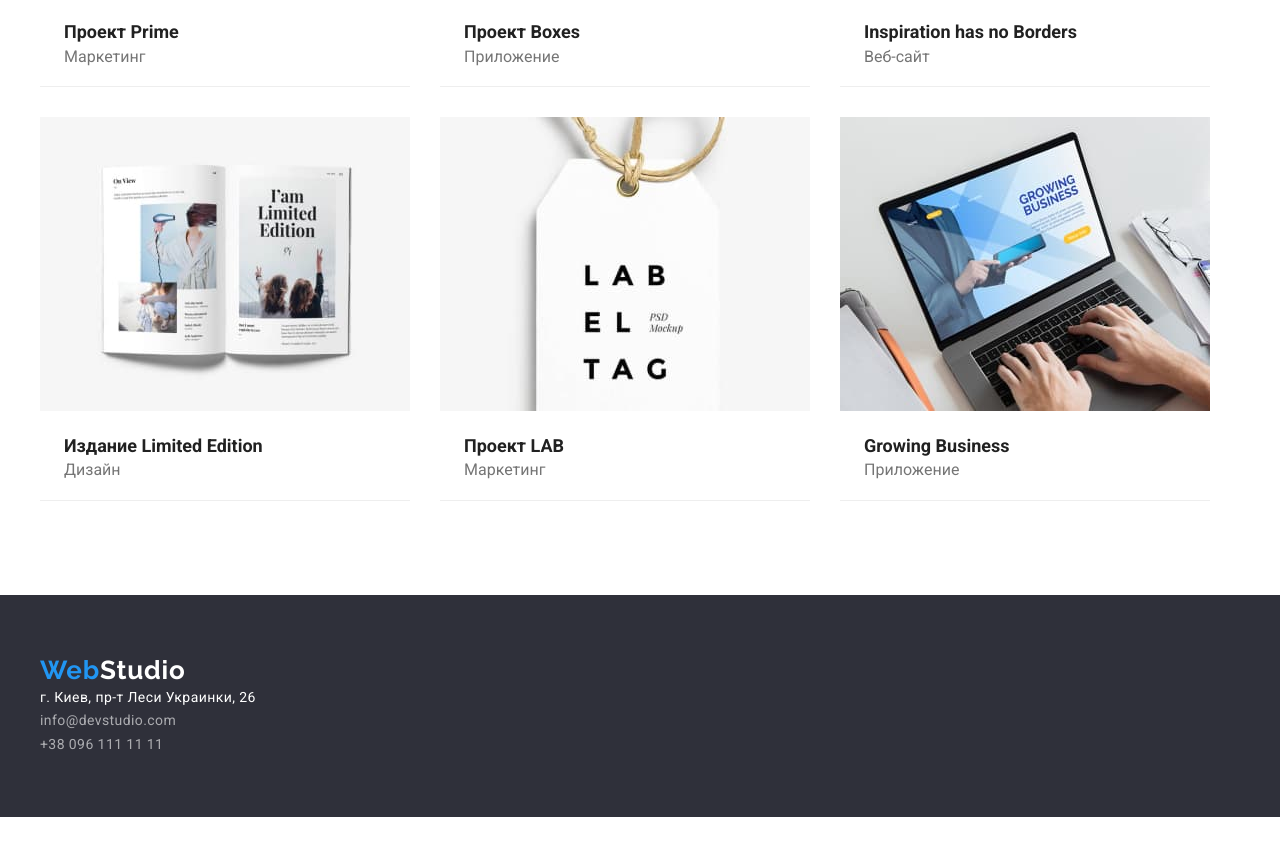
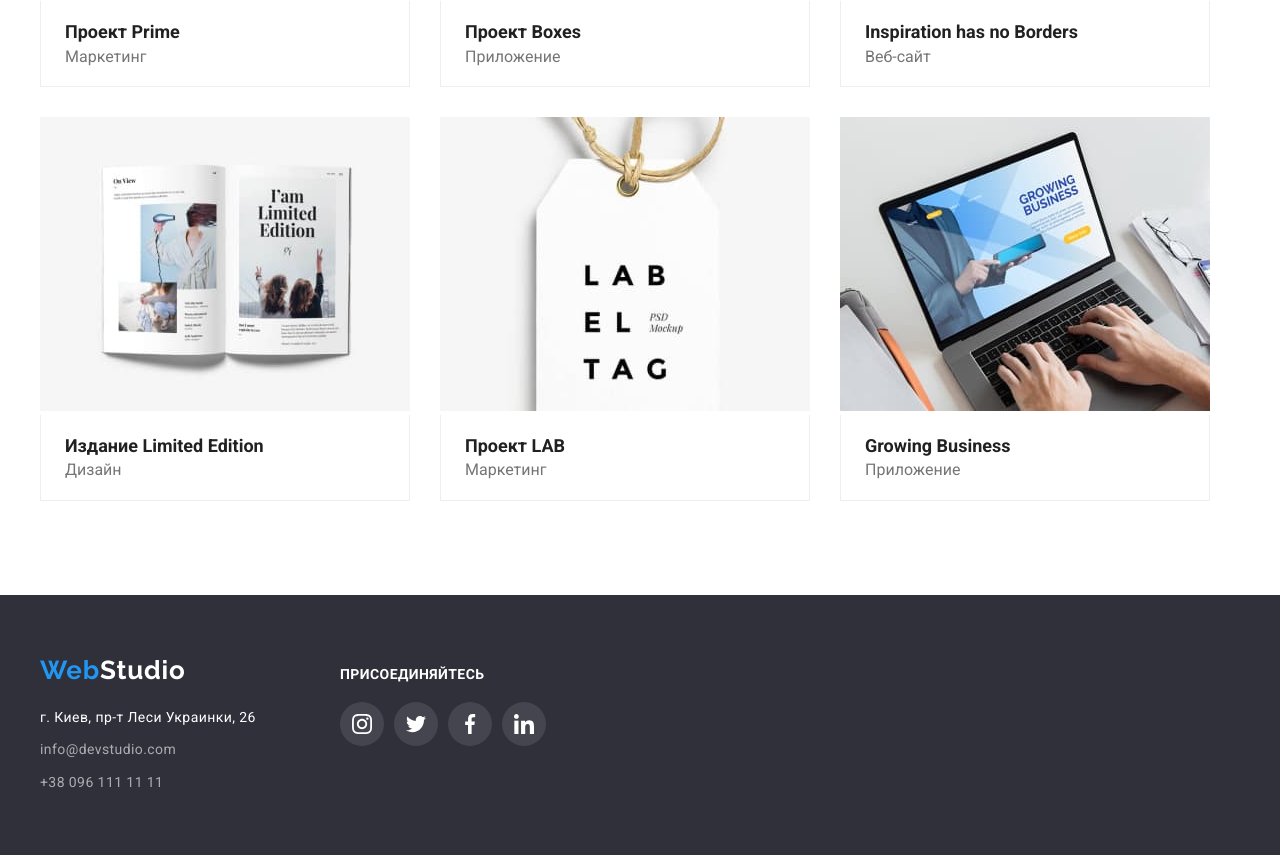
Before and after one commit to Dara431/goit-markup-hw-04, a plain HTML site: page portfolio.html in a window 1280 px wide. Shown: the part 973-1828 px from the top of the page. Before the commit the page ends 1790 px from the top, so only its background shows below. Drawn offline with Linux system fonts and the light colour scheme.

Commit message:
push-fixed

```diff
--- a/css/styles.css
+++ b/css/styles.css
@@ -9,6 +9,7 @@
   --team-background-color: #f5f4fa;
   --botton-hover-blue: #188ce8;
   --social-links-color: #afb1b8;
+  --border-color: #eeeeee;
 }
 
 body {
@@ -47,7 +48,6 @@ header {
 /* Site nav */
 .container .all-nav {
   width: 1200px;
-
   padding-left: 15px;
   padding-right: 15px;
   margin-right: auto;
@@ -113,6 +113,7 @@ header {
   font-size: 14px;
   margin-left: auto;
   line-height: 1.2;
+  height: 80px;
   letter-spacing: 0.02em;
 }
 .header-contact-list-item {
@@ -133,13 +134,20 @@ header {
   fill: currentColor;
   height: 80px;
 }
-
 .head-contact-link:hover,
 .head-contact-link:focus {
   color: var(--accent-color);
   cursor: pointer;
 }
-.class {
+.class-header-logo {
+  font-family: Raleway;
+  font-style: normal;
+  font-weight: bold;
+  font-size: 26px;
+  line-height: 31px;
+  letter-spacing: 0.03em;
+  text-decoration: none;
+  color: #2196f3;
   padding-top: 24px;
   padding-bottom: 24px;
 }
@@ -480,7 +488,6 @@ header {
   width: 370px;
   margin-right: 30px;
   margin-bottom: 30px;
-  border-bottom: 1px solid #eeeeee;
 }
 .flex-elements:nth-child(3n) {
   margin-right: 0;
@@ -507,9 +514,7 @@ header {
   margin-top: 0;
   margin-bottom: 0;
   padding-bottom: 4px;
-  padding-top: 20px;
-  padding-right: 24px;
-  padding-left: 24px;
+
   color: var(--primary-text-color);
 }
 .text-card {
@@ -519,18 +524,27 @@ header {
   line-height: 1.2;
   margin-top: 0;
   margin-bottom: 0;
-  padding-bottom: 20px;
-  padding-right: 24px;
-  padding-left: 24px;
+
   color: var(--secondary-text-color);
 }
 .flex-elements {
   box-sizing: border-box;
 }
+.flex {
+  padding: 20px 24px;
+  border-left: 1px solid var(--border-color);
+  border-right: 1px solid var(--border-color);
+  border-bottom: 1px solid var(--border-color);
+}
+/* footer*/
+.footer-container {
+  display: flex;
+  align-items: baseline;
+  padding: 0 15px;
+  margin: 0 auto;
+}
 
-/* footer*/
-
-.class {
+.logo-footer {
   font-family: Raleway;
   font-style: normal;
   font-weight: bold;
@@ -540,20 +554,18 @@ header {
   padding-top: 0;
   letter-spacing: 0.03em;
   text-decoration: none;
-  color: #2196f3;
+  color: var(--accent-color);
+  margin-bottom: 20px;
 }
 .another-class {
   color: var(--background-color-white);
   margin-left: -7px;
 }
-
 .second-class {
   color: var(--primary-text-color);
   margin-left: -7px;
-}
-.logo-first {
-  display: block;
-  margin-bottom: 20px;
+  padding-top: 24px;
+  padding-bottom: 24px;
 }
 
 .info {
@@ -567,8 +579,7 @@ header {
 }
 .site-footer {
   background-color: var(--hero-background-grey);
-  padding-bottom: 60px;
-  padding-top: 60px;
+  padding: 60px 0;
 }
 .info-map {
   color: var(--background-color-white);
@@ -599,8 +610,7 @@ header {
   font-weight: 700;
   font-size: 14px;
   line-height: 16px;
-  padding-bottom: 20px;
-  margin-bottom: 0;
+  margin-bottom: 20px;
   margin-top: 0;
   letter-spacing: 0.03em;
   text-transform: uppercase;
@@ -618,9 +628,10 @@ header {
 .footer-social-icon {
   display: flex;
 }
-.logo-footer-class {
-  margin-bottom: 20px;
+a.link {
+  display: block;
 }
+
 .footer-first:not(:last-child) {
   padding-right: 10px;
 }
--- a/portfolio.html
+++ b/portfolio.html
@@ -17,7 +17,7 @@
     <header>
       <div class="container all-nav">
         <nav class="main-nav">
-          <a class="class" href
+            <a class="class-header-logo" href
             >Web
             <span class="second-class">Studio</span>
           </a>
@@ -51,12 +51,13 @@
             >
           </li>
         </ul>
+        </ul>
       </div>
     </header>
     <main>
+    <section class="list-section">
+      <div class="container buttons-list">
         <h1 hidden>Портфолио</h1>
-      <div class="container buttons-list">
-        <section class="list-section">
           <ul class="buttons list">
             <li class="btn-list">
               <button type="button" class="button portfolio all">Все</button>
@@ -203,26 +204,28 @@
     </main>
 
     <footer class="site-footer">
-      <div class="container">
-        <div class="logo-footer">
-          <a class="class" href
+      <div class="footer-container container">
+            <div>
+              <a class="logo-footer link" href="./index.html"
                 >Web
                 <span class="another-class">Studio</span>
               </a>
-        </div>
+
                <address class="info">
               <ul class="contact-info list">
-            <li>
-              <a href="https://goo.gl/maps/gQr4hHUSBrAV48xG7" class="info-map"
+                <li class="footer-class">
+                  <a
+                    href="https://goo.gl/maps/gQr4hHUSBrAV48xG7"
+                    class="info-map"
                     >г. Киев, пр-т Леси Украинки, 26</a
                   >
                 </li>
-            <li>
+                <li class="footer-class">
                   <a href="mailto:info@devstudio.com" class="information"
                     >info@devstudio.com</a
                   >
                 </li>
-            <li class="last">
+                <li class="footer-class">
                   <a href="tel:+380961111111" class="information"
                     >+38 096 111 11 11</a
                   >
@@ -230,6 +233,44 @@
               </ul>
             </address>
           </div>
+
+
+            <div class="footer-social-link-wrapper">
+            <p class="footer-title">Присоединяйтесь</p>
+            <ul class="footer-social-icon list">
+              <li class="footer-first">
+                <a href="" class="footer-social-link">
+                  <svg class="icon-sotial-list-footer" width="20" height="20">
+                    <use href="./images/icons.svg#icon-inst-footer"></use>
+                  </svg>
+                </a>
+              </li>
+              <li class="footer-first">
+                <a href="" class="footer-social-link">
+                  <svg class="icon-sotial-list-footer" width="20" height="20">
+                    <use href="./images/icons.svg#icon-twitter-footer"></use>
+                  </svg>
+                </a>
+              </li>
+              <li class="footer-first">
+                <a href="" class="footer-social-link">
+                  <svg class="icon-sotial-list-footer" width="20" height="20">
+                    <use href="./images/icons.svg#icon-face-footer"></use>
+                  </svg>
+                </a>
+              </li>
+              <li class="footer-first">
+                <a href="" class="footer-social-link">
+                  <svg class="icon-sotial-list-footer" width="20" height="20">
+                    <use href="./images/icons.svg#icon-link-footer"></use>
+                  </svg>
+                </a>
+              </li>
+            </ul>
+          </div>
+          </div>
+        </div>
+      </div>
     </footer>
   </body>
 </html>
```
Also changed, not shown: index.html (+9 -10 lines). Lines whose indentation alone changed are shown as unchanged.
